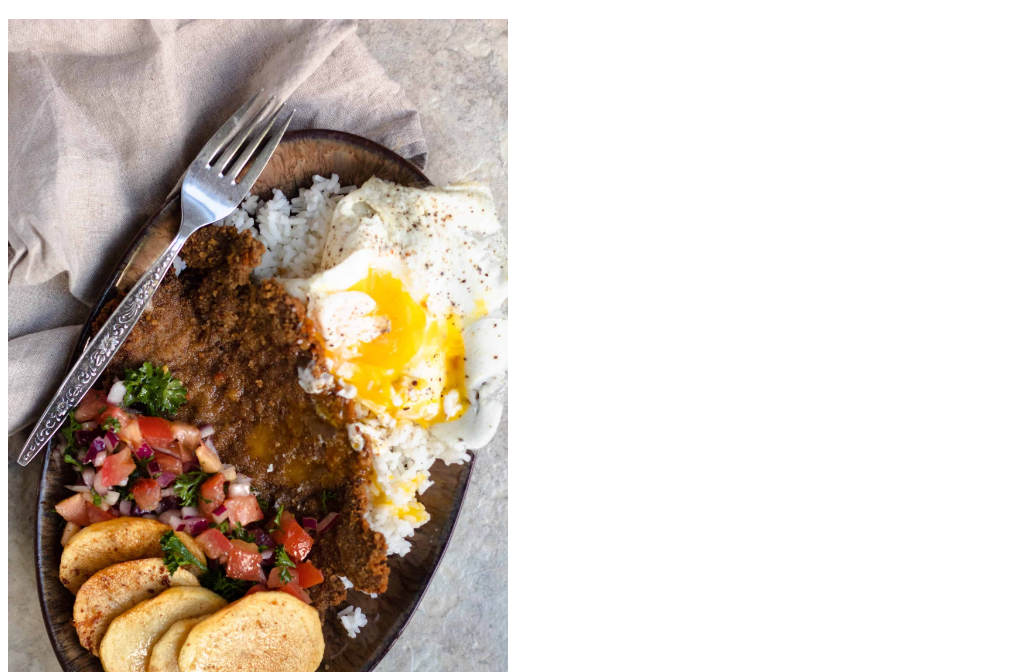
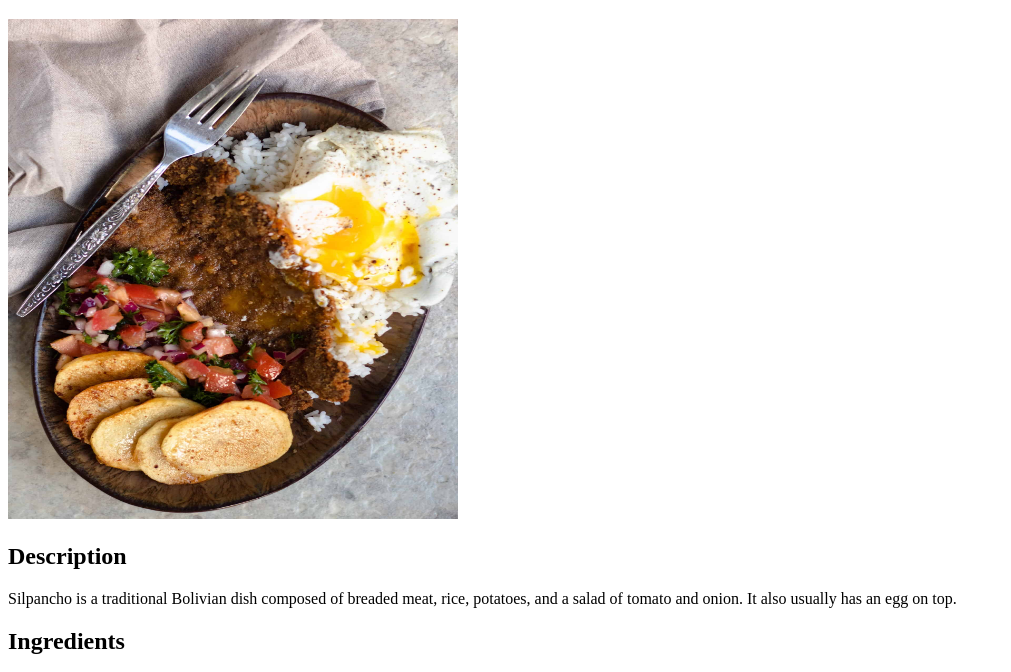
Before and after one commit to miguel-mal/odin-recipes, a plain HTML site: page recipes/silpancho.html in a window 1280 px wide. Shown: the part 61-733 px from the top of the page, without its empty margins (0-1011 px from the left). Drawn offline with Linux system fonts and the light colour scheme.

Commit message:
minor readme update and formatting of silpancho.html file

```diff
--- a/recipes/silpancho.html
+++ b/recipes/silpancho.html
@@ -9,7 +9,7 @@
     <h1>
         Silpancho
     </h1>
-    <img src="../attachments/silpancho.jpg" alt="Silpancho" width="500px">
+    <img src="../attachments/silpancho.jpg" alt="Silpancho" width="450px" height="500px">
     <br>
     <h2>
         Description
```
Also changed, not shown: 1 other file.
